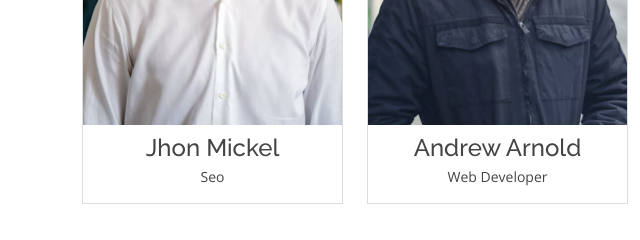
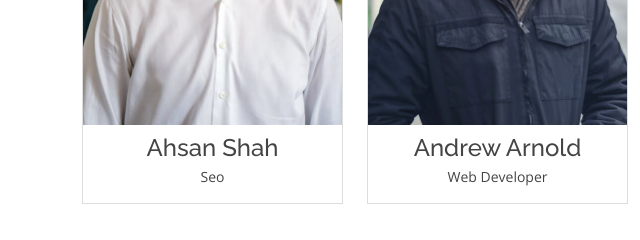
Before and after one commit to Retail-Experience-Product/shopsavvy-frontend, a plain HTML site: page index.html in a window 1280 px wide. Shown: the part 2360-2600 px from the top of the page, 0-640 px from the left. Drawn offline with nearby package versions, Linux system fonts and the light colour scheme.

Commit message:
added name

```diff
--- a/index.html
+++ b/index.html
@@ -309,7 +309,7 @@
                 </div>
               </div>
               <div class="team-content text-center">
-                <h4>Jhon Mickel</h4>
+                <h4>Ahsan Shah</h4>
                 <p>Seo</p>
               </div>
             </div>
```
